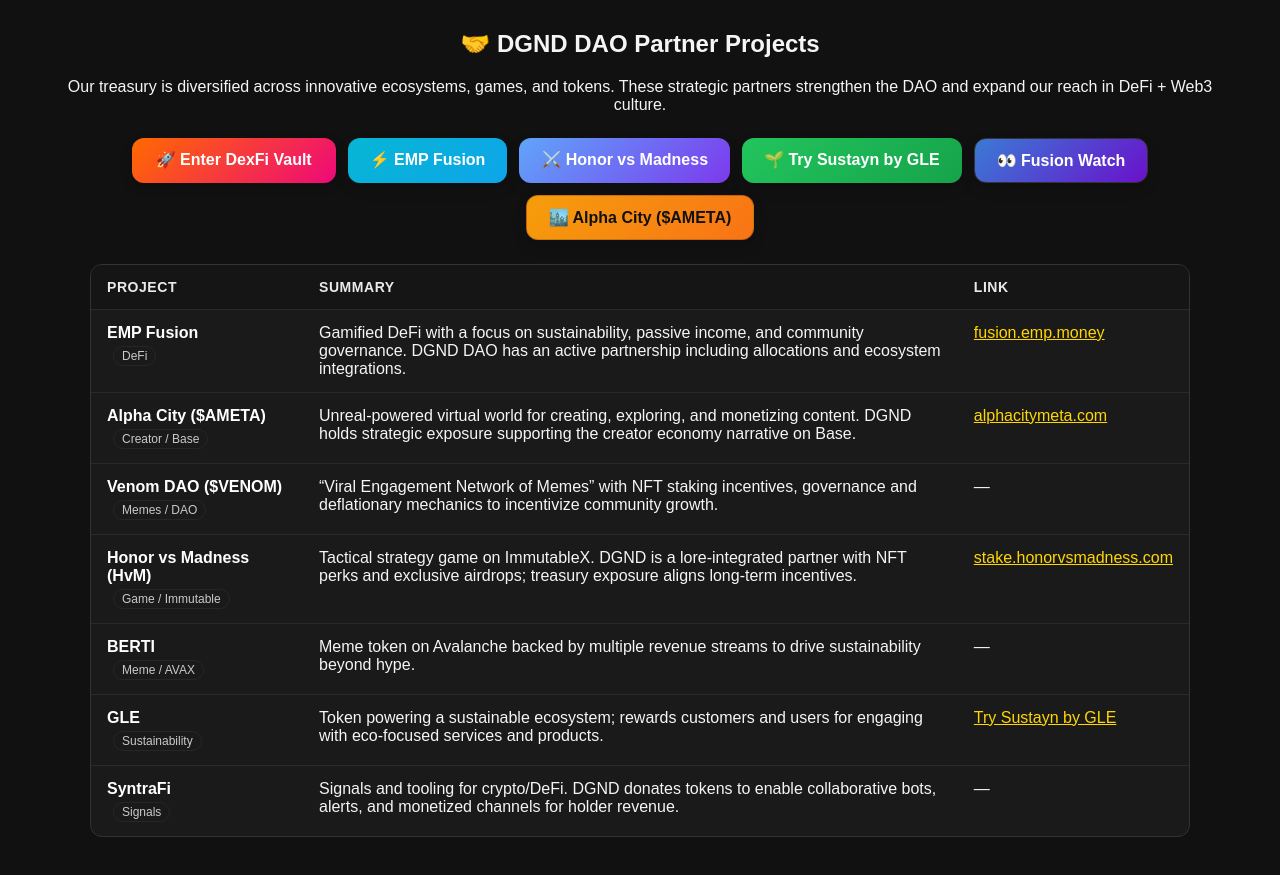
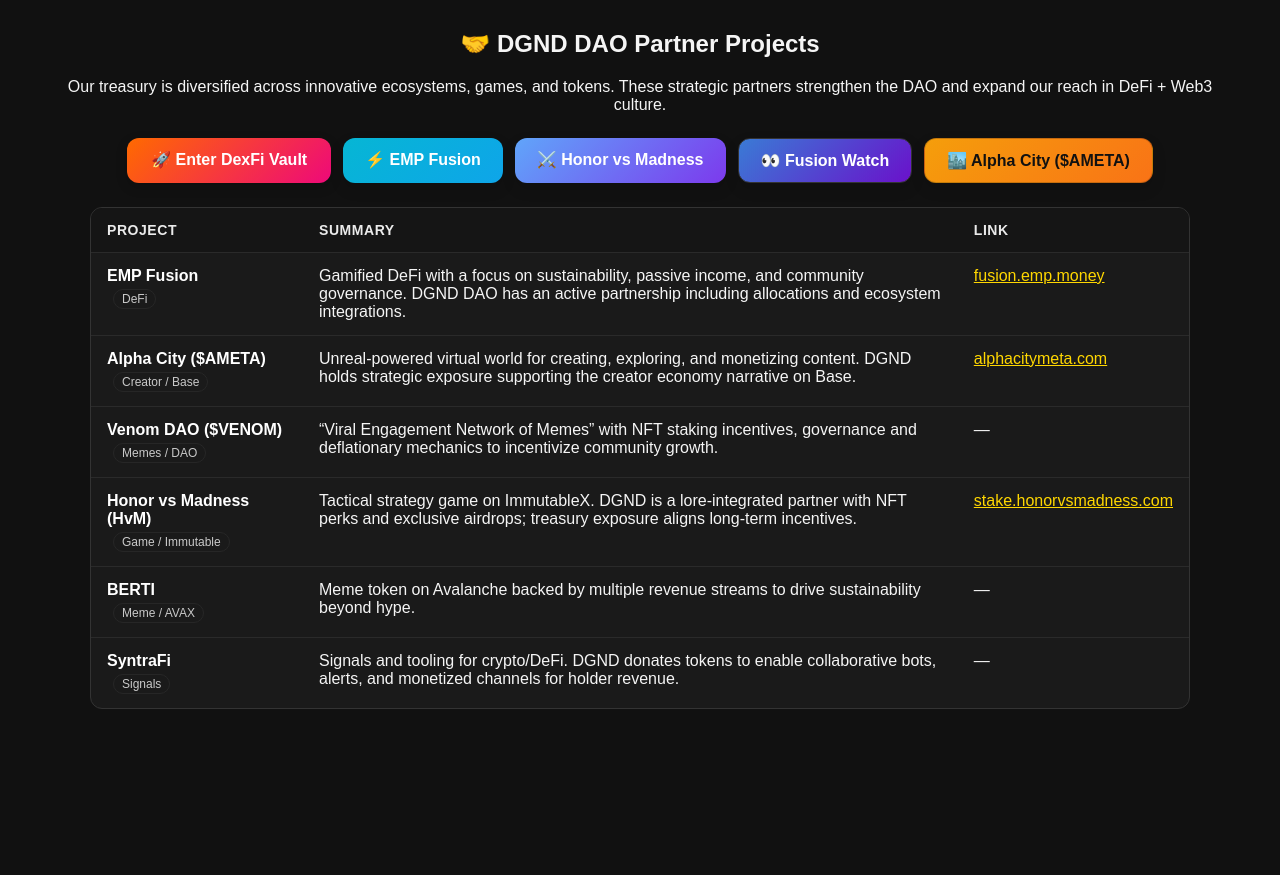
Before and after one commit to TheCryptoDegend/dgnd-dapp, a plain HTML site: page index.html in a window 1280 px wide. Shown: the part 2660-3535 px from the top of the page. After the commit the page ends 3429 px from the top, so only its background shows below. Drawn offline with Linux system fonts and the light colour scheme.

Commit message:
Update index.html

```diff
--- a/index.html
+++ b/index.html
@@ -383,10 +383,6 @@
       ⚔️ Honor vs Madness
     </a>
 
-    <a href="https://tinyurl.com/48fn276z" target="_blank" rel="noopener" class="gle-btn" aria-label="Try the GLE app">
-      🌱 Try Sustayn by GLE
-    </a>
-
     <a href="https://fusion-watch.com/" target="_blank" rel="noopener" class="fusion-btn" aria-label="Open Fusion Watch partner links">
       👀 Fusion Watch
     </a>
@@ -431,11 +427,6 @@
           <td><strong>BERTI</strong> <span class="tag">Meme / AVAX</span></td>
           <td>Meme token on Avalanche backed by multiple revenue streams to drive sustainability beyond hype.</td>
           <td>—</td>
-        </tr>
-        <tr>
-          <td><strong>GLE</strong> <span class="tag">Sustainability</span></td>
-          <td>Token powering a sustainable ecosystem; rewards customers and users for engaging with eco-focused services and products.</td>
-          <td><a href="https://tinyurl.com/48fn276z" target="_blank" rel="noopener">Try Sustayn by GLE</a></td>
         </tr>
         <tr>
           <td><strong>SyntraFi</strong> <span class="tag">Signals</span></td>
```
